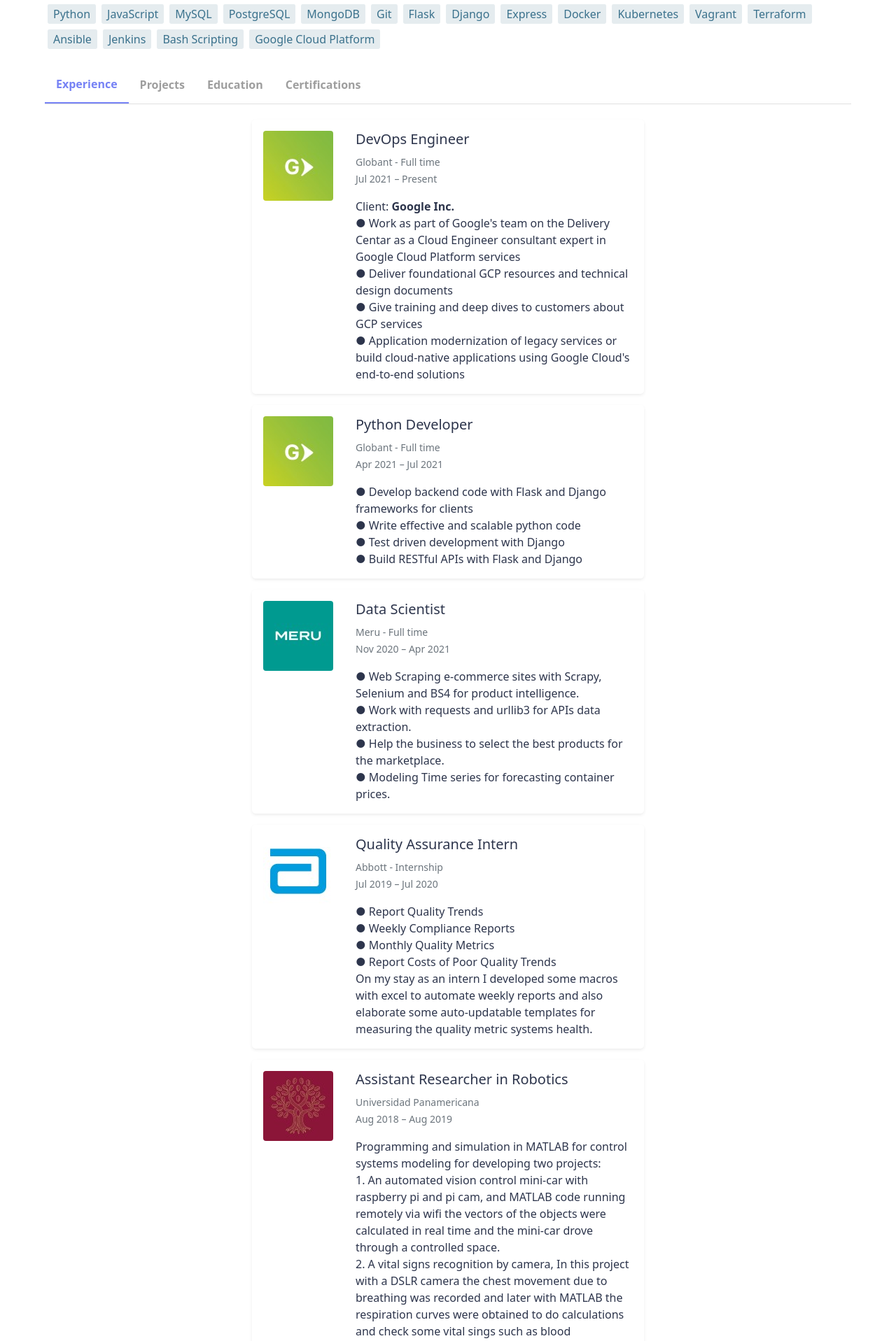
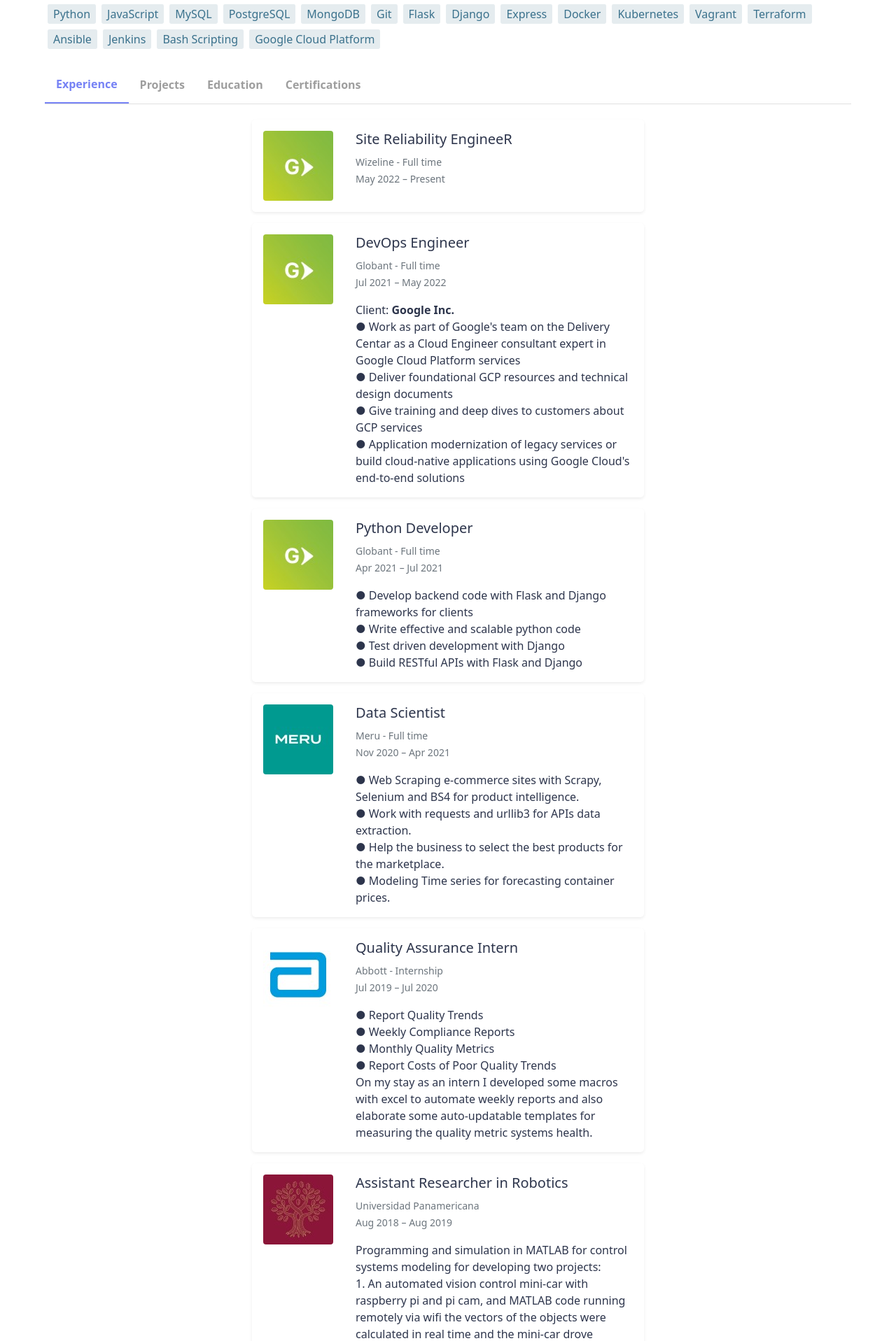
Before and after one commit to albertopformoso/CV, a Flask app: page / in a window 1280 px wide. Shown: the part 466-2383 px from the top of the page at 70% size. Run offline with Flask 2, Linux system fonts and the light colour scheme; data that the repository does not hold is empty.

Commit message:
job update

```diff
--- a/src/templates/details/experience.html
+++ b/src/templates/details/experience.html
@@ -7,8 +7,26 @@
             </div>
             <div class="">
                 <div class="card-body">
+                    <h5 class="card-title">Site Reliability EngineeR</h5>
+                    <p class="card-text"><small class="text-muted">Wizeline - Full time <br />May 2022 – Present</small></p>
+                    <p class="card-text">
+
+                    </p>
+                </div>
+            </div>
+        </div>
+    </div>
+
+
+    <div class="experience-card mb-3 mt-3 shadow-sm mb-3">
+        <div class="card-content">
+            <div class="p-3">
+                <img src="../../static/logos/globant.jpg" alt="Globant" class="rounded">
+            </div>
+            <div class="">
+                <div class="card-body">
                     <h5 class="card-title">DevOps Engineer</h5>
-                    <p class="card-text"><small class="text-muted">Globant - Full time <br />Jul 2021 – Present</small></p>
+                    <p class="card-text"><small class="text-muted">Globant - Full time <br />Jul 2021 – May 2022</small></p>
                     <p class="card-text">
                         Client: <strong>Google Inc.</strong> <br />
                         ● Work as part of Google's team on the Delivery Centar as a Cloud Engineer consultant expert in Google Cloud Platform services <br />
```
Also changed, not shown: src/static/logos/wizeline.jpg (added).
